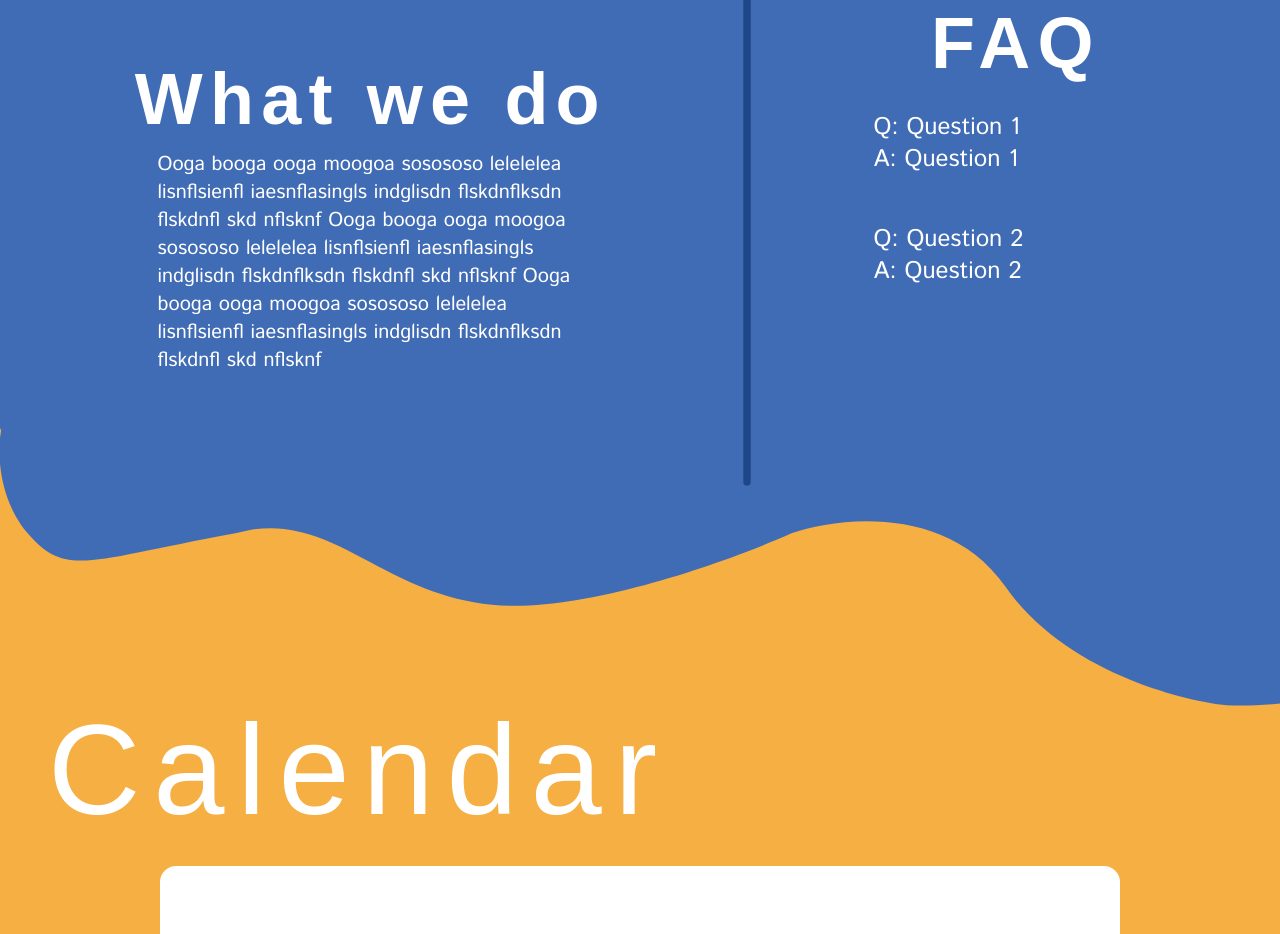
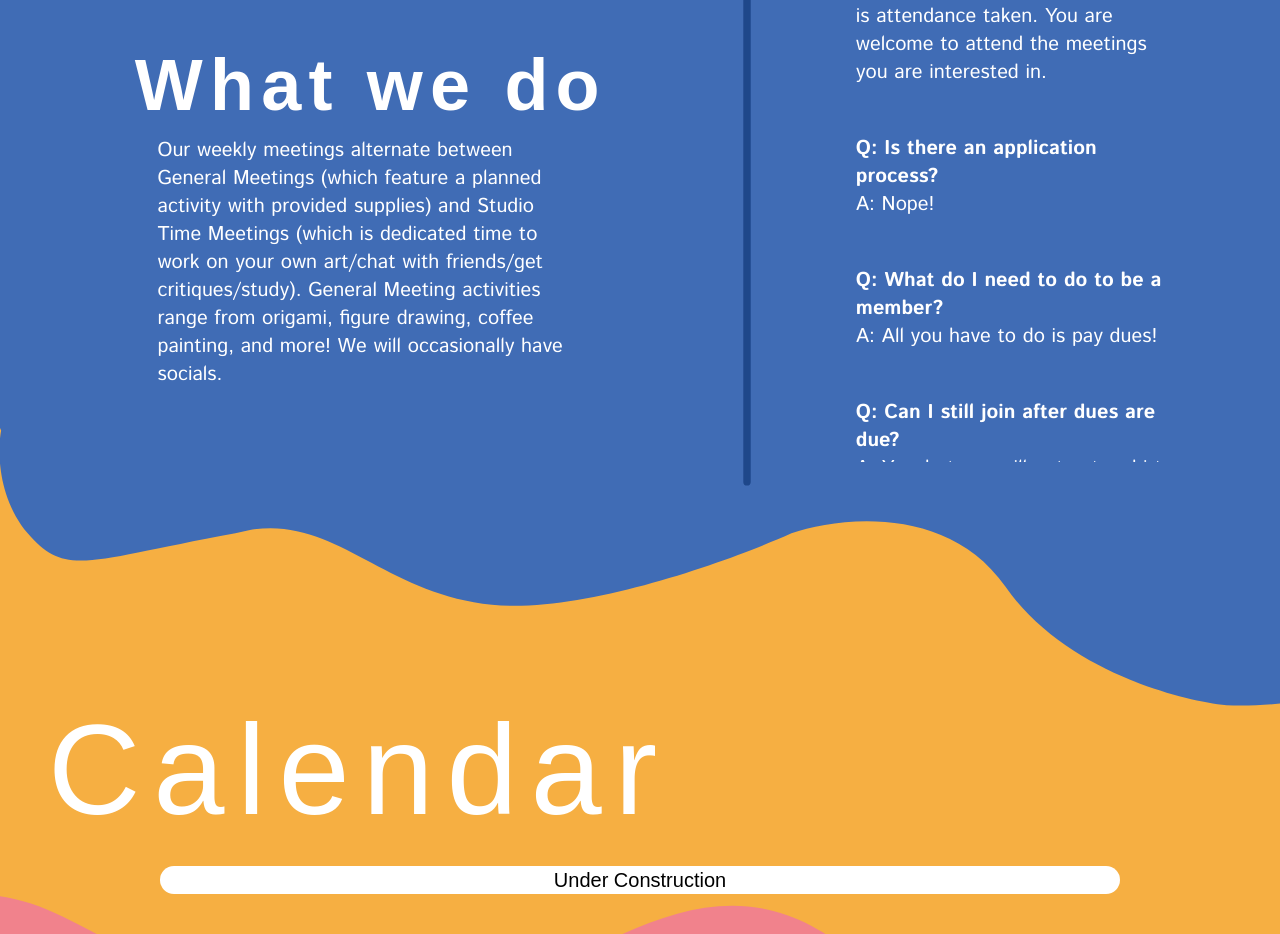
Before and after one commit to anishfish2/ArtEtcWebsiteV3, a Next.js app in the folder art-etc-website/: page / in a window 1280 px wide. Shown: the part 3520-4454 px from the top of the page. Built offline with nearby package versions, Linux system fonts and the light colour scheme; a web font is replaced by a local one.

Commit message:
Added changes to schedule and FAQ

```diff
--- a/art-etc-website/app/page.tsx
+++ b/art-etc-website/app/page.tsx
@@ -9,6 +9,7 @@ import cloud2 from './art/clouds2.png'
 import waves from './art/waves.svg'
 import pinkgreenwave from './art/pinkgreen.svg'
 import line1 from './art/line.svg'
+import showcase from './art/showcase.jpg'
 
 import React from 'react';
 import Slider from "react-slick";
@@ -19,7 +20,7 @@ import 'slick-carousel/slick/slick-theme.css';
 import { Gamja_Flower, Istok_Web, Poppins } from 'next/font/google'
 const gamja = Gamja_Flower({ weight: '400', subsets: ['latin'] })
 const istok = Istok_Web({weight: "400", subsets: ['latin']})
-
+const istok_bold = Istok_Web({weight: "700", subsets: ['latin']})
 const images = [
   {
     src: bunny,
@@ -229,7 +230,8 @@ export default function Home() {
         />
         <div className="absolute w-1/2 2xl:w-1/3 top-0 right-0 bottom-0 flex flex-col justify-center items-end text-white font-semibold ">
           <p className="text-black text-4xl sm:text-6xl lg:text-9xl left-0 pr-8">Schedule</p>
-          <p className={`text-black text-sm sm:text-lg md:xl lg:text-2xl w-full lg:w-2/3 pt-4 lg:pt-12 ${istok.className}`}>Blah blah blah blah blah blah blah blah blah blah blah blah blah blah blah blah blah blah blah blah blah blah blah blah blah </p>
+          <p className={`text-black text-sm sm:text-lg md:xl lg:text-2xl w-full lg:w-2/3 pt-4 lg:pt-12 text-center ${istok.className}`}>When: Wednesday from 7-8 p.m.</p>
+          <p className={`text-black text-sm sm:text-lg md:xl lg:text-2xl w-full lg:w-2/3 pt-4 lg:pt-12 pr-4 text-center ${istok.className}`}>Location: Horticulture Forest Sciences Building (HFSB) 224</p>
         </div>
       </div>
       <div className="relative overflow-hidden">
@@ -241,38 +243,58 @@ export default function Home() {
         <div className="absolute w-full pt-24 top-0 left-0 right-0 bottom-0 flex flex-row justify-evenly items-center text-white font-semibold ">
           <div className="w-1/2 xl:w-1/2 pt-24 top-0 left-0 right-0 bottom-0 flex flex-col justify-center items-center text-white font-semibold ">
             <p className="text-2xl sm:text-6xl lg:text-7xl 2xl:text-9xl tracking-widest">What we do</p>
-            <p className={`text-xxs sm:text-xs md:text-xs lg:text-xl 2xl:text-3xl w-full lg:w-2/3 pt-4 pb-48 sm:pb-40 md:pb-20 xl:pb-0 ${istok.className}`}>Ooga booga ooga moogoa sosososo lelelelea lisnflsienfl iaesnflasingls indglisdn flskdnflksdn flskdnfl skd nflsknf Ooga booga ooga moogoa sosososo lelelelea lisnflsienfl iaesnflasingls indglisdn flskdnflksdn flskdnfl skd nflsknf Ooga booga ooga moogoa sosososo lelelelea lisnflsienfl iaesnflasingls indglisdn flskdnflksdn flskdnfl skd nflsknf</p>
+            <p className={`text-xxs sm:text-xs md:text-xs lg:text-xl 2xl:text-3xl w-full lg:w-2/3 pt-4 pb-48 sm:pb-40 md:pb-20 xl:pb-0 ${istok.className}`}>Our weekly meetings alternate between General Meetings (which feature a planned activity with provided supplies) and Studio Time Meetings (which is dedicated time to work on your own art/chat with friends/get critiques/study). General Meeting activities range from origami, figure drawing, coffee painting, and more! We will occasionally have socials.</p>
           </div>
           <Image
           src={line1}
           alt="Image 1"
           className=" h-1/2 mb-20 md:mb-8"
         />
-        <div className="w-1/3 pb-12 top-0 left-0 right-0 bottom-0 flex flex-col justify-center items-center text-white font-semibold ">
+        <div className="h-1/2 w-1/3 flex flex-col text-white font-semibold mb-20 sm:pb-0 overflow-y-scroll">
+          <div className="flex flex-col items-center">
             <p className="text-2xl sm:text-6xl lg:text-7xl 2xl:text-9xl tracking-widest">FAQ</p>
-            <p className={`text-xs sm:text-md md:text-xl lg:text-2xl 2xl:text-3xl w-3/4 lg:w-2/3 pt-4 sm:pt-8 lg:pt-8 ${istok.className}`}>Q: Question 1</p>
-            <p className={`text-xs sm:text-md md:text-xl lg:text-2xl 2xl:text-3xl w-3/4 lg:w-2/3 ${istok.className}`}>A: Question 1</p>
-            <p className={`text-xs sm:text-md md:text-xl lg:text-2xl 2xl:text-3xl w-3/4 lg:w-2/3 pt-4 sm:pt-8 lg:pt-12 ${istok.className}`}>Q: Question 2</p>
-            <p className={`text-xs sm:text-md md:text-xl lg:text-2xl 2xl:text-3xl w-3/4 lg:w-2/3 pb-20 sm:pb-0 ${istok.className}`}>A: Question 2</p>
+            <p className={`text-xxs sm:text-xs md:text-xs lg:text-xl 2xl:text-3xl w-3/4 pt-4 sm:pt-8 lg:pt-12 ${istok_bold.className}`}>Q: Are meetings mandatory/do you take attendance?</p>
+            <p className={`text-xxs sm:text-xs md:text-xs lg:text-xl 2xl:text-3xl w-3/4  ${istok.className}`}>A: Meetings are not mandatory nor is attendance taken. You are welcome to attend the meetings you are interested in. </p>
+            <p className={`text-xxs sm:text-xs md:text-xs lg:text-xl 2xl:text-3xl w-3/4 pt-4 sm:pt-8 lg:pt-12 ${istok_bold.className}`}>Q: Is there an application process?</p>
+            <p className={`text-xxs sm:text-xs md:text-xs lg:text-xl 2xl:text-3xl w-3/4 ${istok.className}`}>A: Nope!</p>
+            <p className={`text-xxs sm:text-xs md:text-xs lg:text-xl 2xl:text-3xl w-3/4 pt-4 sm:pt-8 lg:pt-12 ${istok_bold.className}`}>Q: What do I need to do to be a member?</p>
+            <p className={`text-xxs sm:text-xs md:text-xs lg:text-xl 2xl:text-3xl w-3/4  ${istok.className}`}>A: All you have to do is pay dues!</p>
+            <p className={`text-xxs sm:text-xs md:text-xs lg:text-xl 2xl:text-3xl w-3/4 pt-4 sm:pt-8 lg:pt-12 ${istok_bold.className}`}>Q: Can I still join after dues are due?</p>
+            <p className={`text-xxs sm:text-xs md:text-xs lg:text-xl 2xl:text-3xl w-3/4 ${istok.className}`}>A: Yes, but you will not get a shirt. You are allowed to attend a meeting past the deadline to see if you like the organization before paying!</p>
+            <p className={`text-xxs sm:text-xs md:text-xs lg:text-xl 2xl:text-3xl w-3/4 pt-4 sm:pt-8 lg:pt-12 ${istok_bold.className}`}>Q: Who can join Art Etc.?</p>
+            <p className={`text-xxs sm:text-xs md:text-xs lg:text-xl 2xl:text-3xl w-3/4 ${istok.className}`}>A: Anyone who is a faculty member, undergraduate, or graduate student at Texas A&M can join. We take anyone regardless of art style, medium, or level of experience.</p>
+          </div>
           </div>
         </div>
         <div id="calendar" className="text-white text-4xl md:text-7xl xl:text-9xl pl-12 tracking-widest">Calendar</div>
       </div>
       <div className="flex flex-col justify-center items-center pt-8">
-        <div className="w-3/4 h-100 bg-white rounded-2xl"></div>
+        <div className="w-3/4 h-full text-xl bg-white text-black rounded-2xl flex items-center justify-center">
+          Under Construction
+        </div>
       </div>
       <div className="z-2 relative">
-        <p id="showcase" className="absolute text-white pl-8 top-12 sm:top-32 2xl:top-64 text-3xl sm:text-6xl lg:text-9xl tracking-widest">Showcase</p>
+        <p id="showcase" className="absolute text-white pl-8 top-8 xs:top-20 sm:top-32 2xl:top-64 text-3xl sm:text-6xl lg:text-9xl tracking-widest">Showcase</p>
         <Image
           src={pinkgreenwave}
           alt="Image 1"
           className=" static w-full bg-transparent"
         />
-        <div className="absolute w-full pb-36 sm:pb-80 md:pb-100 lg:pb-140 xl:pb-180 2xl:pb-220 3xl:pb-380 sm:pt-0 xl:pt-0 top-0 left-0 right-0 bottom-0 flex flex-row justify-around items-center text-white font-semibold ">
-          <div className="w-full flex flex-col justify-between items-start text-white font-semibold">
-            <p className={`text-xxs pl-12 sm:pl-8 sm:text-lg lg:text-3xl 2xl:text-5xl w-full sm:w-5/6 pt-0 lg:pt-12 ${istok.className}`}>Ooga booga ooga moogoa sosososo lelelelea lisnflsienfl iaesnflasingls indglisdn flskdnflksdn flskdnfl skd nflsknf Ooga booga ooga moogoa sosososo lelelelea lisnflsienfl iaesnflasingls indglisdn flskdnflksdn flskdnfl skd nflsknf Ooga booga ooga moogoa sosososo lelelelea lisnflsienfl iaesnflasingls indglisdn flskdnflksdn flskdnfl skd nflsknf</p>
+        <div className="absolute w-full sm:pt-0 xl:pt-0 top-0 left-0 right-0 bottom-0 flex flex-row justify-around items-center text-white font-semibold ">
+          <div className="pb-36 xs:pb-60 sm:pb-80 md:pb-80 lg:pb-120 xl:pb-180 2xl:pb-220 3xl:pb-380 w-full flex flex-col justify-between items-start text-white font-semibold">
+            <p className={`text-xxs pl-4 sm:pl-8 sm:text-md md:text-base lg:text-2xl 2xl:text-5xl w-full sm:w-5/6 pt-0 lg:pt-12 ${istok.className}`}>
+              Showcase is our annual end-of-the-year art show in April! This is a chance for our members to show off their hard work and progress!
+              Only members of Art Etc. can participate. Participation is free and not required. In the past, we have held Showcase
+              in Rudder Exhibit hall and the Stark Gallery in the MSC! The event is open to the public and you are welcome to invite
+              your friends and family.</p>
           </div>
-          <div className="w-1/4 h-1/5 bg-white rounded-2xl mr-12"></div>
+          <div className="w-2/3 bg-white rounded-2xl ml-4 mr-4 sm:mr-12 mb-40 xs:mb-80 sm:mb-96 md:mb-100 lg:mb-140 xl:mb-200 2xl:mb-240 3xl:mb-380">
+            <Image
+              src={showcase}
+              alt="Showcase Image"
+              className=" static w-full bg-transparent rounded-xl border-white border-8"
+            />
+          </div>
         </div>
         <div className="absolute bottom-12 sm:bottom-20 lg:bottom-40 2xl:bottom-120 3xl:bottom-160 w-full">
             <h1 id="team" className="text-xl sm:text-5xl xl:text-9xl sm:pb-12 text-white tracking-widest">Meet The Team</h1>
--- a/art-etc-website/tailwind.config.ts
+++ b/art-etc-website/tailwind.config.ts
@@ -14,6 +14,7 @@ const config: Config = {
           'conic-gradient(from 180deg at 50% 50%, var(--tw-gradient-stops))',
       },
       screens: {
+        'xs': '450px',
         '1.5xl': '2000px',
         '3xl': '2200px',
       },
```
Also changed, not shown: art-etc-website/app/art/showcase.jpg (added).
